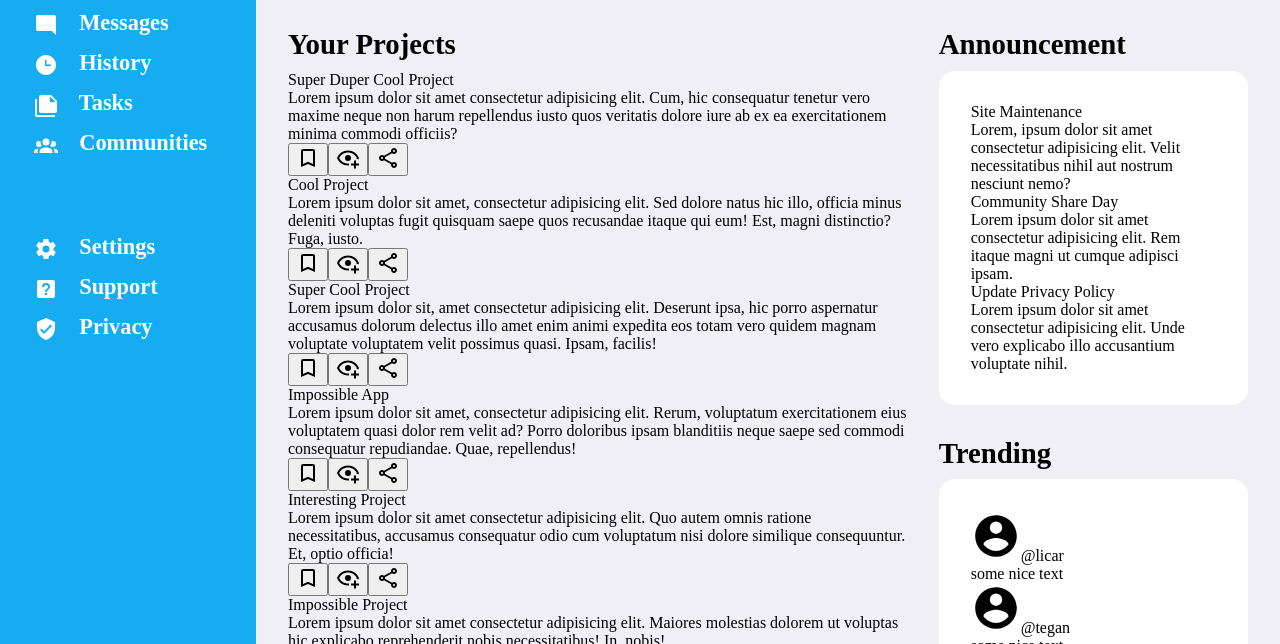
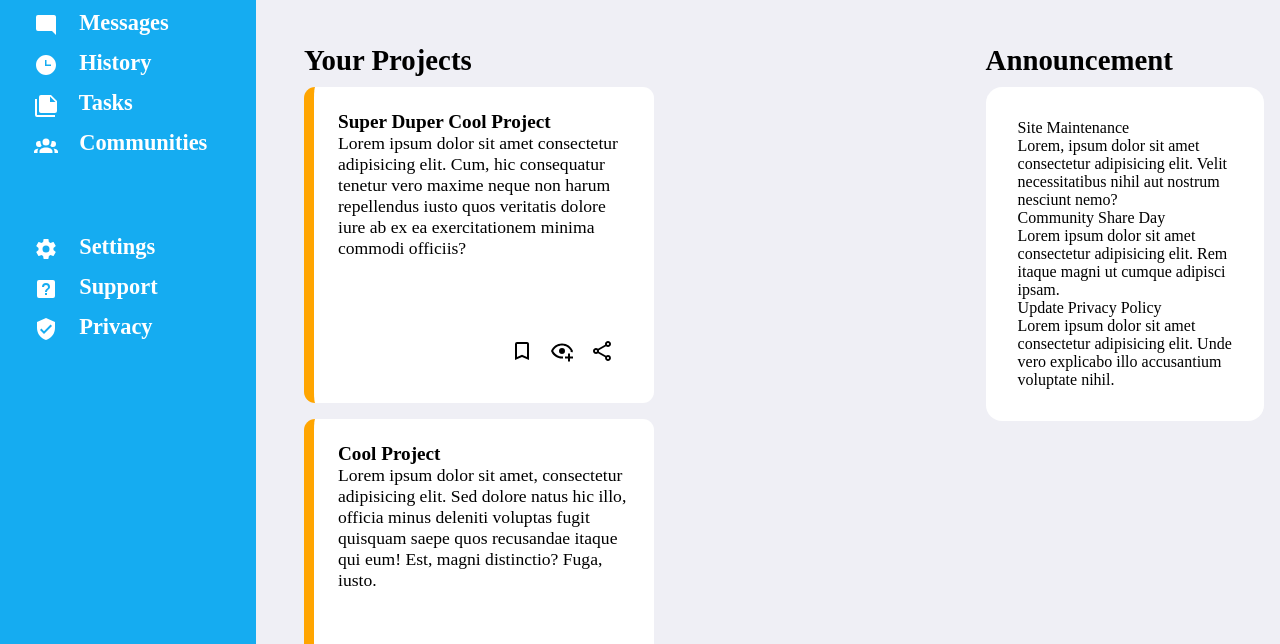
Before and after one commit to Licarsmeth/dashboard, a plain HTML site: page index.html in a window 1280 px wide. Shown: the part 156-800 px from the top of the page. Drawn offline with Linux system fonts and the light colour scheme.

Commit message:
Work with the individual projects design.

```diff
--- a/index.html
+++ b/index.html
@@ -31,17 +31,15 @@
     </nav>
     <header>
       <div class="search">
-        <!-- <button class="search"> -->
         <img src="assets/magnify.svg" alt="" />
-        <!-- </button> -->
+
         <input type="search" name="" id="" class="searchbar" />
       </div>
-      <!-- <button class="bell"> -->
+
       <img class="bell-ring" src="assets/bell-ring.svg" alt="" />
-      <!-- </button> -->
-      <!-- <button class="profile"> -->
+
       <img class="profile-small" src="assets/profile-small.svg" alt="" />
-      <!-- </button> -->
+
       <div class="user-name">Morgan Oakley</div>
       <div class="greeting">
         <img src="assets/profile-big.svg" alt="" />
@@ -66,13 +64,10 @@
               officiis?
             </div>
             <div>
-              <button class="project-icons">
-                <img src="assets/bookmark-outline.svg" alt="" /></button
-              ><button class="project-icons">
-                <img src="assets/eye-plus-outline.svg" alt="" /></button
-              ><button class="project-icons">
+
+                <img src="assets/bookmark-outline.svg" alt="" />
+                <img src="assets/eye-plus-outline.svg" alt="" />
                 <img src="assets/share-variant-outline.svg" alt="" />
-              </button>
             </div>
           </div>
           <div class="project">
@@ -84,11 +79,10 @@
               distinctio? Fuga, iusto.
             </div>
             <div>
-              <button class="project-icons">
                 <img src="assets/bookmark-outline.svg" alt="" /></button
-              ><button class="project-icons">
+              >
                 <img src="assets/eye-plus-outline.svg" alt="" /></button
-              ><button class="project-icons">
+              >
                 <img src="assets/share-variant-outline.svg" alt="" />
               </button>
             </div>
@@ -102,13 +96,9 @@
               voluptatem velit possimus quasi. Ipsam, facilis!
             </div>
             <div>
-              <button class="project-icons">
-                <img src="assets/bookmark-outline.svg" alt="" /></button
-              ><button class="project-icons">
-                <img src="assets/eye-plus-outline.svg" alt="" /></button
-              ><button class="project-icons">
+                <img src="assets/bookmark-outline.svg" alt="" />
+                <img src="assets/eye-plus-outline.svg" alt="" />
                 <img src="assets/share-variant-outline.svg" alt="" />
-              </button>
             </div>
           </div>
           <div class="project">
@@ -120,13 +110,9 @@
               consequatur repudiandae. Quae, repellendus!
             </div>
             <div>
-              <button class="project-icons">
-                <img src="assets/bookmark-outline.svg" alt="" /></button
-              ><button class="project-icons">
-                <img src="assets/eye-plus-outline.svg" alt="" /></button
-              ><button class="project-icons">
+                <img src="assets/bookmark-outline.svg" alt="" />
+                <img src="assets/eye-plus-outline.svg" alt="" />
                 <img src="assets/share-variant-outline.svg" alt="" />
-              </button>
             </div>
           </div>
           <div class="project">
@@ -137,13 +123,9 @@
               voluptatum nisi dolore similique consequuntur. Et, optio officia!
             </div>
             <div>
-              <button class="project-icons">
-                <img src="assets/bookmark-outline.svg" alt="" /></button
-              ><button class="project-icons">
-                <img src="assets/eye-plus-outline.svg" alt="" /></button
-              ><button class="project-icons">
+                <img src="assets/bookmark-outline.svg" alt="" />
+                <img src="assets/eye-plus-outline.svg" alt="" />
                 <img src="assets/share-variant-outline.svg" alt="" />
-              </button>
             </div>
           </div>
           <div class="project">
@@ -154,13 +136,10 @@
               necessitatibus! In, nobis!
             </div>
             <div>
-              <button class="project-icons">
-                <img src="assets/bookmark-outline.svg" alt="" /></button
-              ><button class="project-icons">
-                <img src="assets/eye-plus-outline.svg" alt="" /></button
-              ><button class="project-icons">
+
+                <img src="assets/bookmark-outline.svg" alt="" />
+                <img src="assets/eye-plus-outline.svg" alt="" />
                 <img src="assets/share-variant-outline.svg" alt="" />
-              </button>
             </div>
           </div>
         </article>
--- a/style.css
+++ b/style.css
@@ -88,9 +88,9 @@ li{
 
 main{
     display: grid;
-    grid-template-columns: 2fr 1fr;
+    grid-template-columns: 70% 30%;
     background-color: #efeff5;
-    padding: 2rem;
+    padding: 3rem;
     gap: 2rem;
 }
 
@@ -109,3 +109,41 @@ main{
     padding: 2rem;
     border-radius: 1rem;
 }
+
+.project-container article{
+    display: grid;
+    grid-template-columns: repeat(auto-fit, minmax(350px, 48%));
+    gap: 1rem;
+}
+
+.project{
+    background-color: white;
+    height: auto;
+    font-size: 1.1rem;
+    border-radius: 0.7rem;
+    padding: 1.5rem;
+    border-left: 10px solid orange;
+    display: flex;
+    flex-direction: column;
+    gap: 4rem;
+}
+
+.project>:nth-child(2){
+    margin: 1rem;
+    align-self: flex-end;
+    display: flex;
+    gap: 1rem;
+}
+
+.project ::first-line{
+    font-weight: 600;
+    font-size: 1.2rem;
+}
+
+.trending article div{
+    display: flex;
+    font-size: 1.2rem;
+    font-weight: 500;
+    gap: 1rem;
+    margin-bottom: 1rem;
+}
```
